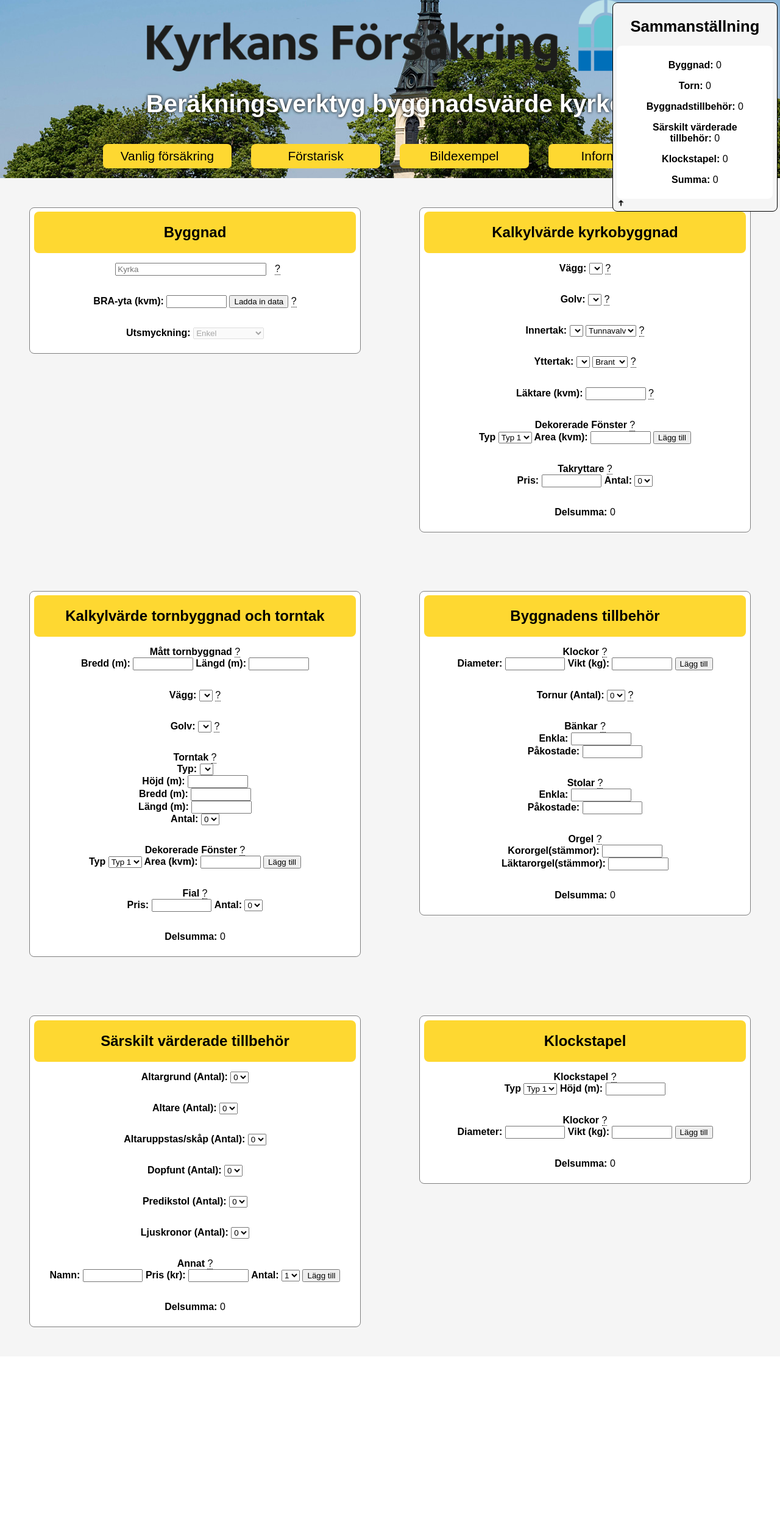
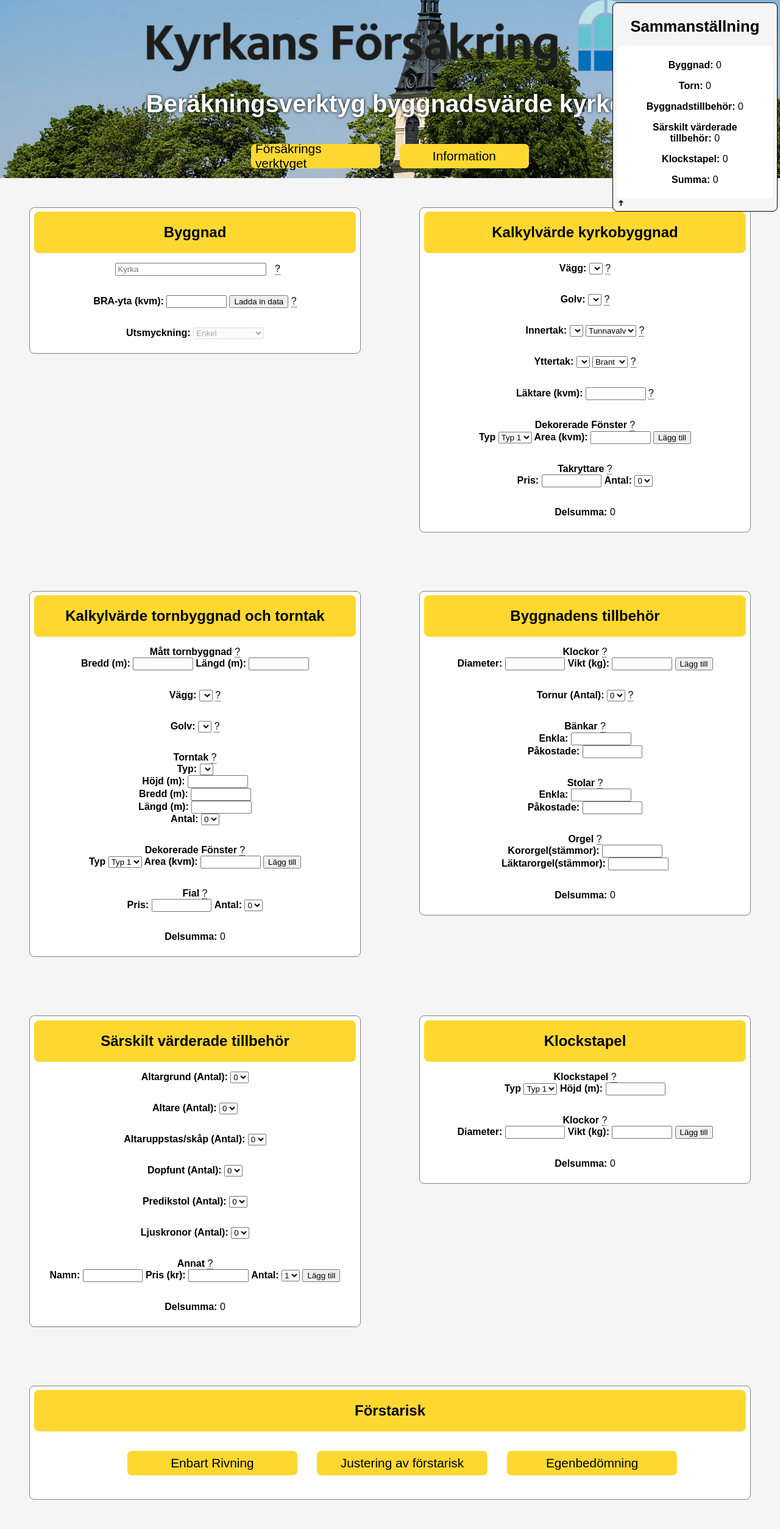
Before and after one commit to jesperls/Church, a Flask app: page / in a window 1280 px wide. Shown: the whole page at 61% size. Before the commit the page ends 2176 px from the top, so only its background shows below. Run offline with Flask 2, Linux system fonts and the light colour scheme; lists and menus that the app fills with data are empty; parts of the project's set-up code (start-up, migrations or seed data) failed here and were passed over.

Commit message:
Moved risk

```diff
--- a/static/css/style.css
+++ b/static/css/style.css
@@ -149,6 +149,7 @@ select {
 }
 
 #sam_form, #sam_form_2{
+    display: none;
     border-radius: 0.5rem;
 }
 
@@ -209,8 +210,9 @@ select {
     flex-wrap: wrap;
 }
 
-#sammanställning, #sammanställning_2{
-    position: relative;
+#sammanställning{
+    position: fixed;
+    bottom: 0;
     width: 100%;
     background-color: whitesmoke;
     border: none;
@@ -222,6 +224,10 @@ select {
     margin-right: auto;
     padding: 5pt 5pt 5pt 5pt;
     border-radius: 0.5rem;
+}
+
+#sammanställning:hover #sam_form{
+    display: inline-block;
 }
 
 .info{
@@ -255,6 +261,29 @@ label{
 }
 
 
+.risk_option{
+    margin: 1rem;
+    align-items:center;
+    justify-content: center;
+    padding: 5pt;
+    font-size: 1rem;
+    background-color: #fed831;
+    border-radius: 7px;
+    text-decoration: none;
+    text-align: left;
+    display: flex;
+    height: 20pt;
+    flex-basis: 30%;
+}
+
+#choices_risk{
+    width: 80%;
+}
+
+.risk_selections{
+    display: none;
+    flex-direction: column;
+}
 
 
 /* EVERYTHING ABOVE PHONE  */
@@ -269,6 +298,10 @@ label{
         flex-basis: 18%;
         font-size: 1rem;
     }
+
+    .risk_option{
+        font-size: 0.8rem;
+    }
     #menubar{
         flex-direction: row;
     }
@@ -277,11 +310,15 @@ label{
         flex-grow: 1.5;
     }
     #sammanställning, #sammanställning_2 {
+        bottom: auto;
         position: fixed;
         top: 3pt;
         right: 3pt;
         width: 20%;
         border: solid 0.5pt;
+    }
+    #sam_form{
+        display: inline-block;
     }
     #arrow, #arrow_2{
         display: flex;
@@ -301,6 +338,12 @@ label{
         flex-basis: 15.5%;
         font-size: 1.3rem;
     }
+    .risk_option{
+        font-size: 1.3rem;
+    }
+    #choices_risk{
+        display: flex;
+    }
     #title_image {
         width: 50rem;
         margin: auto;
--- /dev/null
+++ b/static/data/misc_risk.json
@@ -0,0 +1 @@
+{"bases": "{\"Sten\":12,\"Tr\u00e4\":8}", "building_parts": "{\"Klockor\":500000,\"Orgel\":100000,\"St\u00e4mmor\":100000,\"Mosaikf\u00f6nster\":500000}", "restoration": "{\"Budget\":0.8,\"Standard\":1,\"Exklusivt\":2}", "bpi_risk": "33592", "raze": "250000", "cultural_factor": "2"}
--- a/static/js/main.js
+++ b/static/js/main.js
@@ -18,11 +18,13 @@ var building_parts = {"Klockor" : 500000, "Orgel" : 100000, "Stämmor" : 100000,
 var restoration = {"Budget" : 0.8, "Standard" : 1.0, "Exklusivt" : 2.0};
 var bpi_risk = 33592;
 var raze = 250000;
-var cultural_factor = 2.0;
+var factor = 2.0;
 
 //THINGS THAT INCREMENT
 var clock_amounts = 0;
 var stapel_clock_amounts = 0;
+
+var selected = "none";
 
 function switch_tab(new_tab){
     pages = document.getElementsByClassName("pages");
@@ -371,8 +373,32 @@ function update(){
     total += update_building();
     total += update_tower();
     total += update_accessories();
-    total += update_special();
+    var special = update_special();
+    total += special;
     total += update_pillar();
+    if (document.getElementById("rivning").checked){
+        if (selected == "raze"){
+            document.getElementById("sum").innerHTML = 250000;
+            return;
+        }
+    }
+    if (selected == "modify"){
+        var bra = document.getElementById("other_kvm").value;
+        if (bra != ""){
+            var rest = document.getElementById("material_risk");
+            var rest_value = restoration[rest.options[rest.selectedIndex].value];
+            var new_bra = document.getElementById("other_kvm").value * rest_value * bpi_risk * factor + special;
+            document.getElementById("sum").innerHTML = new_bra;
+            return;
+        }
+    }
+    if (selected == "own"){
+        var own = document.getElementById("own_value").value;
+        if(own != ""){
+            document.getElementById("sum").innerHTML = own;
+            return;
+        }
+    }
     document.getElementById("sum").innerHTML = total;
 }
 
@@ -597,6 +623,30 @@ function update_modify_risk(){
 
 }
 
+function risk_menu(option){
+    var clicked = document.getElementById(option.concat("_option"));
+    if(selected == option){
+        clicked.style.backgroundColor = "#fed831";
+        document.getElementById(option).style.display = "none";
+        selected = "none";
+        update();
+        return;
+    }
+    selected = option;
+    var options = document.getElementsByClassName("risk_option");
+    for(var i = 0; i < options.length; i++){
+        options[i].style.backgroundColor = "#fed831";
+    }
+    clicked.style.backgroundColor = "#a88e1d";
+
+    var selections = document.getElementsByClassName("risk_selections");
+    for(var i = 0; i < selections.length; i++){
+        selections[i].style.display = "none";
+    }
+    document.getElementById(option).style.display = "flex";
+    update();
+}
+
 function init_auto(){
     var arr = []
     json = loadJSON("churches");
--- a/templates/index.html
+++ b/templates/index.html
@@ -14,9 +14,11 @@
             <img id="title_image" src="{{ url_for('static',filename='content/Logo_main.png') }}" alt="logo">
             <h1 id="title">Beräkningsverktyg byggnadsvärde kyrkor</h1>
             <div id="menubar">
-              <div class="menuitem" onclick="switch_tab('form')">Vanlig försäkring</div>
+              <div class="menuitem" onclick="switch_tab('form')">Försäkrings verktyget</div>
+              <!--
               <div class="menuitem" onclick="switch_tab('första_risk')">Förstarisk</div>
               <div class="menuitem" onclick="switch_tab('bildexempel')">Bildexempel</div>
+              -->
               <div class="menuitem" onclick="switch_tab('information')">Information</div>
             </div>
         </div>
@@ -449,6 +451,58 @@
                 <span id="del_stapel">0</span>
               </div>
             </form>
+
+
+            <form class="categories" onchange="update()">
+              <div class="category_title">
+                <h2>Förstarisk</h2>
+              </div>
+
+              <ul id="choices_risk">
+                <li id="raze_option" class="risk_option" onclick="risk_menu('raze')">Enbart Rivning</li>
+                <li id="modify_option" class="risk_option" onclick="risk_menu('modify')">Justering av förstarisk</li>
+                <li id="own_option" class="risk_option" onclick="risk_menu('own')">Egenbedömning</li>
+              </ul>
+
+              <div id=raze class="risk_selections">
+                <p>Istället för att återställa kyrkan vid stora skador så kommer den istället att rivas och området saneras, priset för detta är 250 000kr.</p>
+
+                <div class="category_items">
+                  <label for="rivning">Enbart rivning/sanering vid totalskada: </label>
+                  <input type="checkbox" id="rivning" name="rivning">
+                </div>
+              </div>
+
+              <div id="modify" class="risk_selections">
+                <p>Om ni istället för att försäkra eran nuvarande kyrka vill att en ny, mindre kyrka ska byggas upp vid stora skador, beskriv hur ni vill ha den. Tillbehör tillagda i "Särskilt värderade tillbehör" kommer att tas med i beräkningen.</p>
+                <div class="category_items">
+                  <label for="other_kvm">Uppbyggnad till annat (kvm):</label>
+                  <input oninput="this.value = this.value.replace(/[^0-9.]/g, '').replace(/(\..*?)\..*/g, '$1');" id="other_kvm" name="other_kvm">
+                  <div class="info"> ? <span class="infotext">Hur stor den nybyggda kyrkan ska vara</span> </div>
+                </div>
+                <div class="category_items">
+                  <label for="material_risk">Återställningsgrad materialval: </label>
+                  <select id="material_risk" name="material_risk" class="value_grund">
+                      {%for i in range(0, len["material_restoration"])%}
+                        <option value="{{categories["material_restoration"][i]}}">{{categories["material_restoration"][i]}}</option>
+                      {%endfor%}
+                  </select>
+                  <div class="info"> ? <span class="infotext">Kvaliteen på materialet nya kyrkan ska byggas upp av</span> </div>
+                </div>
+              </div>
+
+              <div id="own" class="risk_selections">
+                <p>Hur mycket ni har mätt upp att kyrkan ska försäkras för om ni inte vill använda er av verktygets beräknade värde.</p>
+                <div class="category_items">
+                  <label for="own_value">Eget värde:</label>
+                  <input oninput="this.value = this.value.replace(/[^0-9.]/g, '').replace(/(\..*?)\..*/g, '$1');" id="own_value" name="own_value">
+                </div>
+              </div>
+            </form>
+            <br><br><br>
+
+
+
             <div id="sammanställning">
               <h1 id="sam_title">Sammanställning</h1>
               <form id="sam_form">
```
Also changed, not shown: other parts of templates/index.html (+4 -37 lines), app.py (+8 -8 lines), static/js/admin.js (+22 -5 lines), templates/admin.html (+5 -4 lines).
